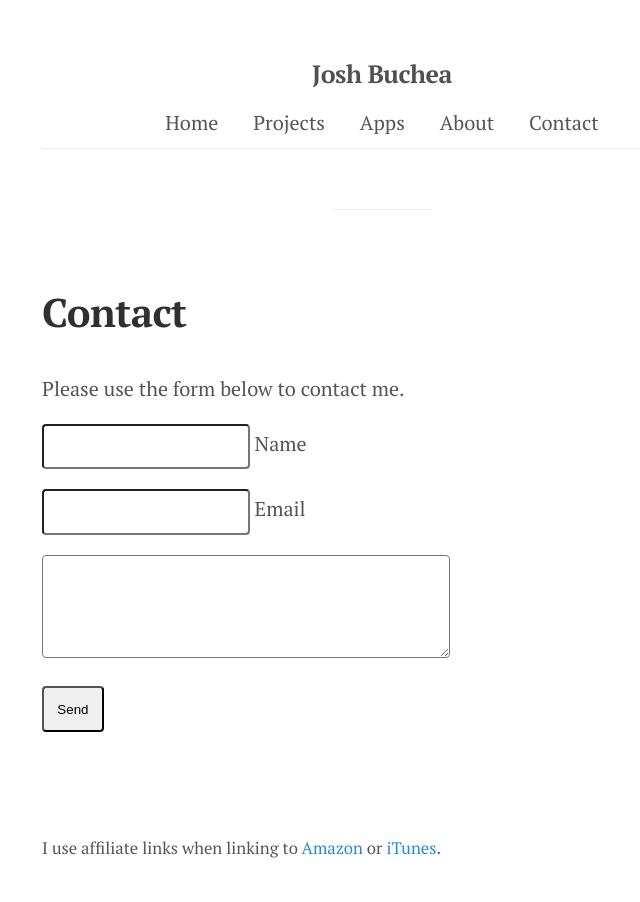
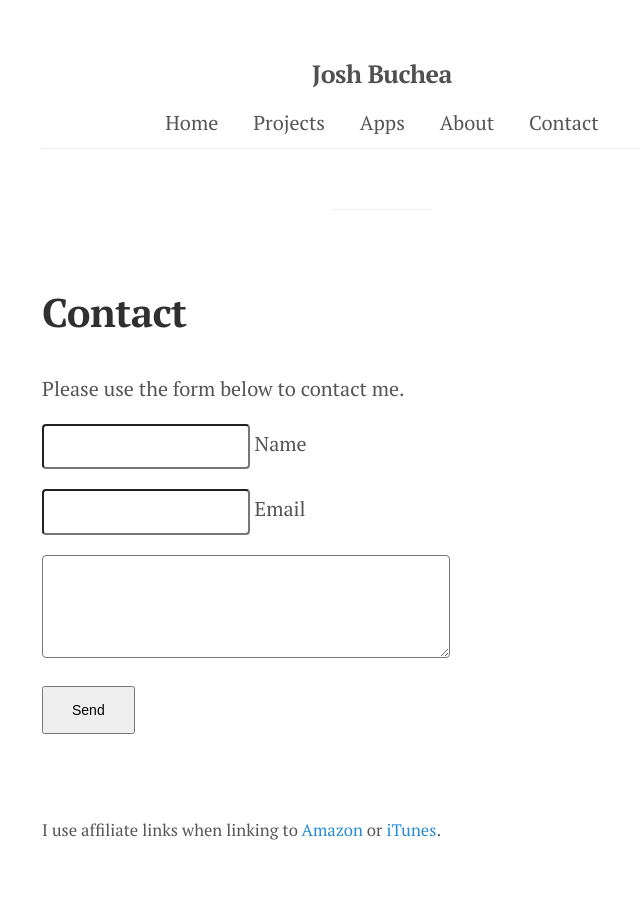
Before and after one commit to joshbuchea/joshbuchea.com, a Jekyll site: the page built from contact.md, in a window 1280 px wide. Shown: the whole page, without its empty margins (258-898 px from the left). Built offline with Jekyll 4.4.1, drawn with Linux system fonts in a browser that asks for light colours.

Commit message:
submit input -> button

```diff
--- a/contact.md
+++ b/contact.md
@@ -11,5 +11,5 @@ Please use the form below to contact me.
     <input type="text" name="name"> Name<br>
     <input type="email" name="_replyto"> Email<br>
     <textarea rows="5" name="message"></textarea><br>
-    <input type="submit" value="Send">
+    <button type="submit">Send</button>
 </form>
```
